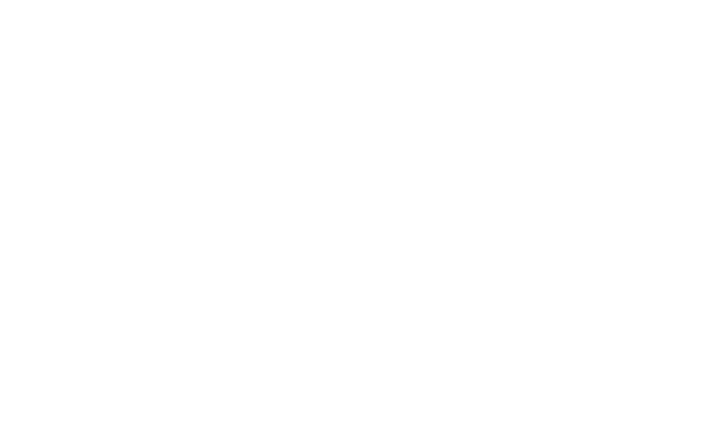
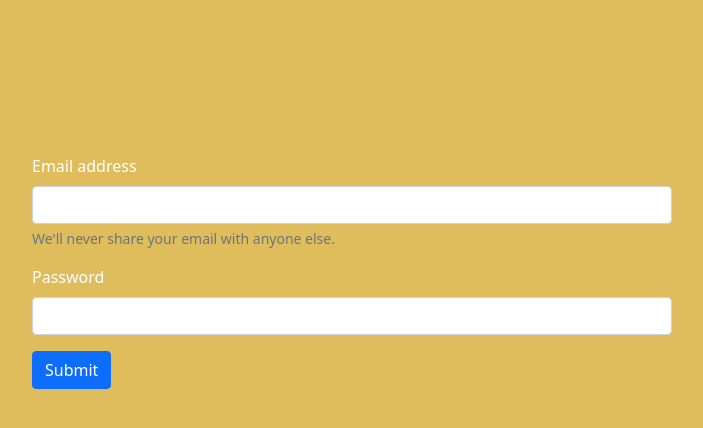
Before and after one commit to prashantbarge22/version-connect-react, a React (Create React App) app: page /company/login in a window 1280 px wide. Shown: the top 428 px of the page, without its empty margins (300-1003 px from the left). Built offline with nearby package versions, Linux system fonts and the light colour scheme.

Commit message:
Company login

```diff
--- /dev/null
+++ b/src/components/company_login.js
@@ -0,0 +1,44 @@
+import { useHistory } from "react-router-dom";
+import "../css/company_login.css"
+import service, { companyLogin } from "../services/services"
+function CompanyLogin(){
+
+    let history = useHistory();
+
+   function login(event){
+        event.preventDefault();
+        const company = {
+            email:event.target.email.value,
+            password:event.target.password.value,
+        }
+        service.companyLogin(company).then(result=>{
+            if(result.data.length>0){
+                history.push("/company")
+            }else{
+                alert("Company not Registered")
+            }
+
+        })
+    }
+
+    return(
+        <div className="container-fluid box">
+            <div className="login-form">
+            <form onSubmit={(e)=>{login(e)}}>
+            <div className="mb-3">
+                <label htmlfor="exampleInputEmail1" className="form-label">Email address</label>
+                <input type="email" className="form-control" id="exampleInputEmail1" name="email" aria-describedby="emailHelp"/>
+                <div id="emailHelp" className="form-text">We'll never share your email with anyone else.</div>
+            </div>
+            <div className="mb-3">
+                <label htmlfor="exampleInputPassword1"  className="form-label">Password</label>
+                <input type="password" className="form-control" name="password" id="exampleInputPassword1"/>
+            </div>
+            <button type="submit" className="btn btn-primary">Submit</button>
+            </form>
+            </div>
+        </div>
+    )
+
+}
+export default CompanyLogin;
--- a/src/components/welcome.js
+++ b/src/components/welcome.js
@@ -14,6 +14,14 @@
             <Link to="/company/signup">Company SIgnup</Link>
             </div>
 
+            <div>
+                <Link to ="/company/login">Company LOgin</Link>
+            </div>
+
+            <div>
+                <Link to="/farmer/login">Farmer LOgin</Link>
+            </div>
+
 
         </div>
     )
--- /dev/null
+++ b/src/css/company_login.css
@@ -0,0 +1,14 @@
+.box{
+    background-color: rgb(224, 189, 92);
+    height: 100vh;
+    width: 100%;
+}
+
+.login-form{
+    border-radius: 12px;
+    position: absolute;
+    margin-left: 25%;
+    margin-top: 12%;
+    width: 50%;
+    color: white;
+}
--- a/src/index.js
+++ b/src/index.js
@@ -10,7 +10,9 @@
 
 import Welcome from "./components/welcome"
 import FarmerLogin from "./components/farmer_login"
-import FarmerHome from "./components/farmer_home";
+import FarmerHome from "./components/farmer_home"
+import CompanyLogin from "./components/company_login";
+
 
 
 
@@ -33,6 +35,9 @@
       <Route path="/farmer" exact>
       <FarmerHome></FarmerHome>
       </Route>
+      <Route path="/company/login" exact>
+       <CompanyLogin></CompanyLogin>
+      </Route>
     </Switch>
   </React.StrictMode>
   </Router>,
--- a/src/services/services.js
+++ b/src/services/services.js
@@ -13,3 +13,7 @@
 exports.farmerLogin = (data)=>{
    return axios.post("farmer-login",data);
 }
+
+exports.companyLogin = (data)=>{
+   return axios.post("company-login",data);
+}
```
